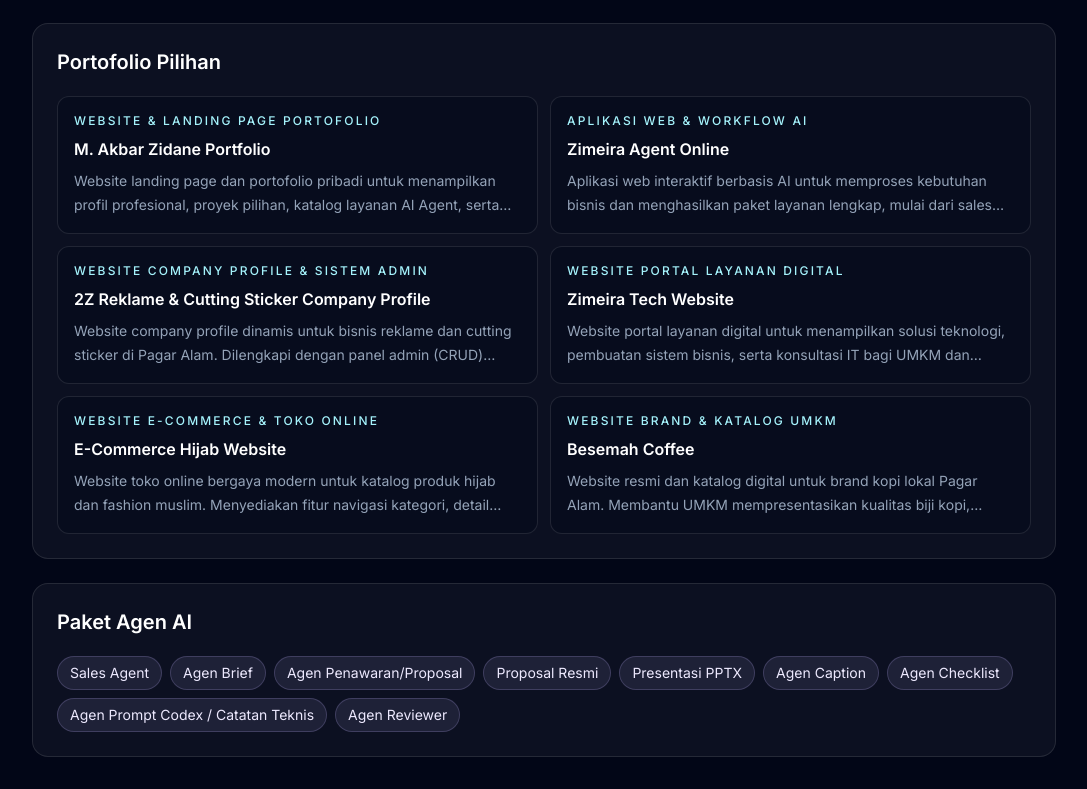
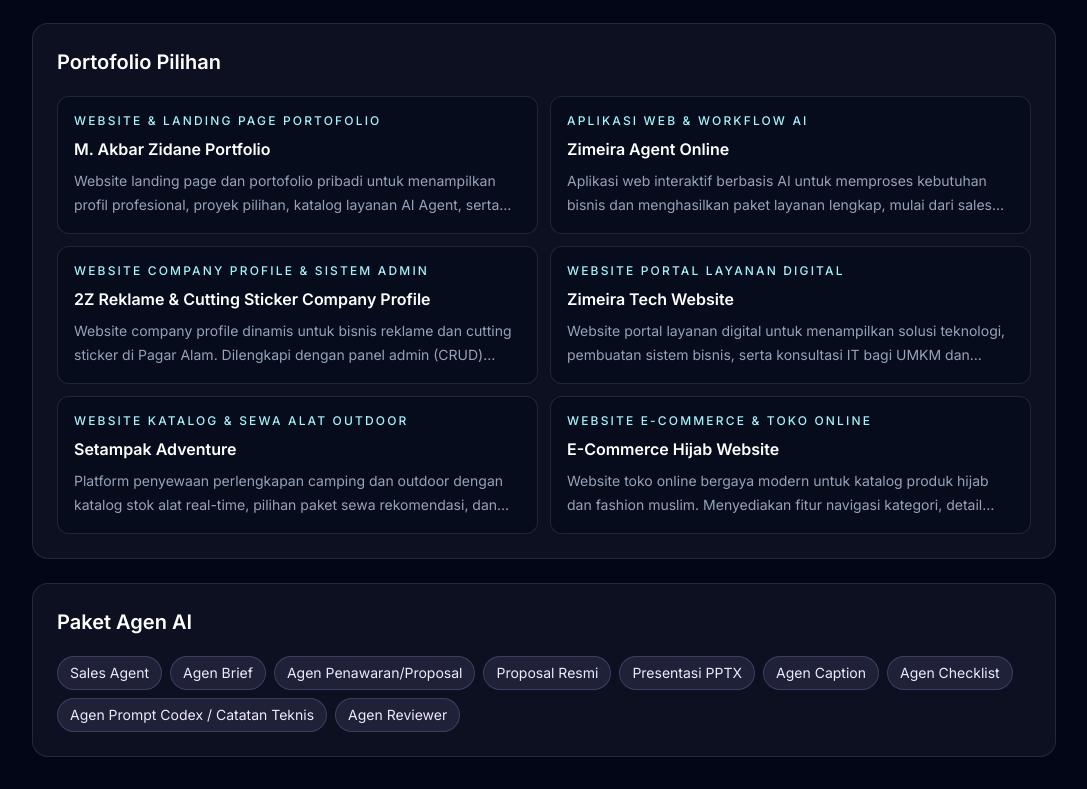
Before and after one commit to makbarzidane/makbarzidane-portfolio, a Next.js app: page /cv in a window 1280 px wide. Shown: the part 755-1544 px from the top of the page, without its empty margins (96-1183 px from the left). Built offline with nearby package versions, Linux system fonts and the light colour scheme.

Commit message:
Add Setampak Adventure project to portfolio and sync with Vercel Blob

```diff
--- a/data/cmsContent.ts
+++ b/data/cmsContent.ts
@@ -134,6 +134,21 @@ export const defaultCmsContent: EditableContent = {
       demoUrl: "",
       githubUrl: "https://github.com/makbarzidane/zimeira-tech-website-portfolio",
       previewImage: "/portfolio/zimeira-tech-website.png"
+    },
+    {
+      name: "Setampak Adventure",
+      category: "Website Katalog & Sewa Alat Outdoor",
+      categoryEn: "Outdoor Rental & Catalog Website",
+      description:
+        "Platform penyewaan perlengkapan camping dan outdoor dengan katalog stok alat real-time, pilihan paket sewa rekomendasi, dan alur reservasi instan yang terintegrasi langsung dengan WhatsApp.",
+      descriptionEn:
+        "Camping and outdoor equipment rental platform featuring a real-time tool inventory catalog, recommended rental packages, and an instant booking flow integrated directly with WhatsApp.",
+      stack: ["Next.js", "Tailwind CSS", "TypeScript", "Vercel"],
+      features: ["Katalog Stok Alat Real-Time", "Paket Sewa Rekomendasi", "Alur Reservasi WhatsApp", "Desain Responsif & Modern", "Optimasi SEO & Performa"],
+      featuresEn: ["Real-Time Equipment Catalog", "Recommended Rental Packages", "WhatsApp Booking Flow", "Modern & Responsive Design", "SEO & Performance Optimization"],
+      demoUrl: "https://setampakadventure.web.id",
+      githubUrl: "https://github.com/makbarzidane/setampak-adventure",
+      previewImage: "/portfolio/setampak-adventure.png"
     },
     {
       name: "E-Commerce Hijab Website",
```
Also changed, not shown: public/portfolio/setampak-adventure.png (added).
